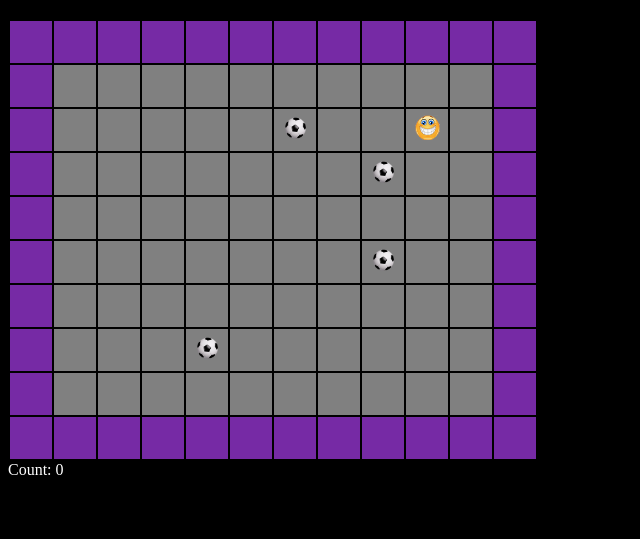
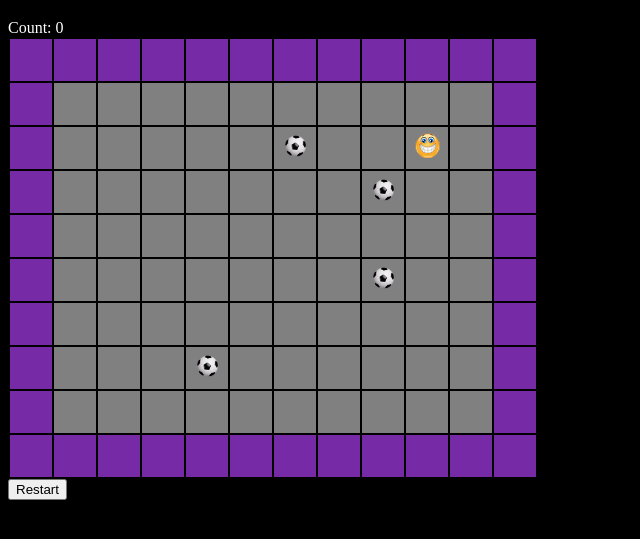
Before and after one commit to TamariIv/ball-board-tamari-ivgi, a plain HTML site: page index.html in a window 1280 px wide. Shown: the part 61-600 px from the top of the page, without its empty margins (0-640 px from the left). Drawn offline with Linux system fonts and the light colour scheme.

Commit message:
add restart button

```diff
--- a/index.html
+++ b/index.html
@@ -9,10 +9,11 @@
 
 <body onkeyup="handleKey(event)" onload="initGame()">
   <h1>Collect The Balls</h1>
+    <div class="count"></div>
   <table>
     <tbody class="board"></tbody>
   </table>
-  <div class="count"></div>
+  <div><button onclick="restart()">Restart</button></div>
   <script src="js/app.js"></script>
   <script src="js/util.js"></script>
 </body>
--- a/js/app.js
+++ b/js/app.js
@@ -31,6 +31,10 @@ function win() {
 function renderCount() {
 	let count = document.querySelector('.count');
 	count.innerHTML = 'Count: ' + gBallsCaptured;
+}
+
+function restart() {
+	initGame();
 }
 
 function initGame() {
```
